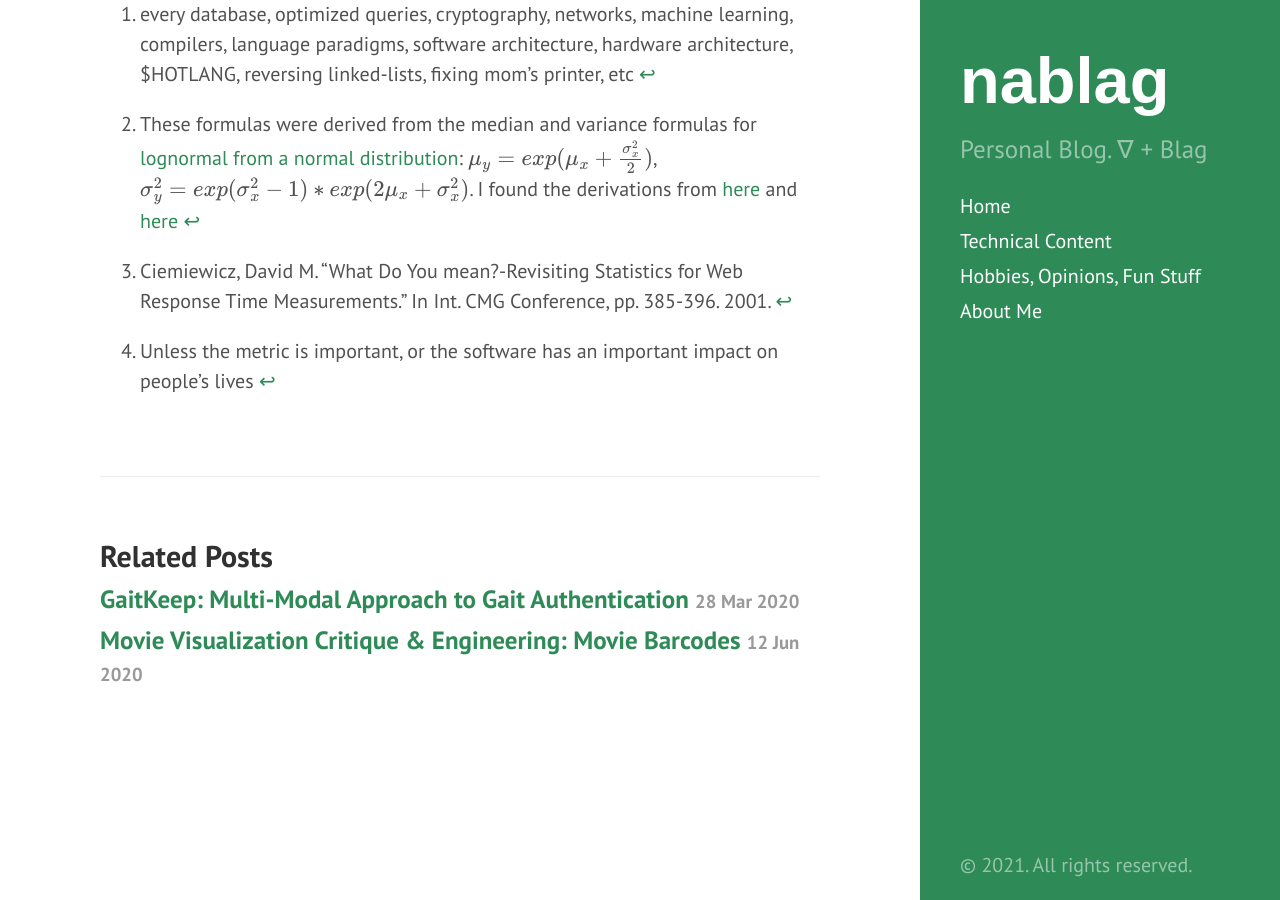
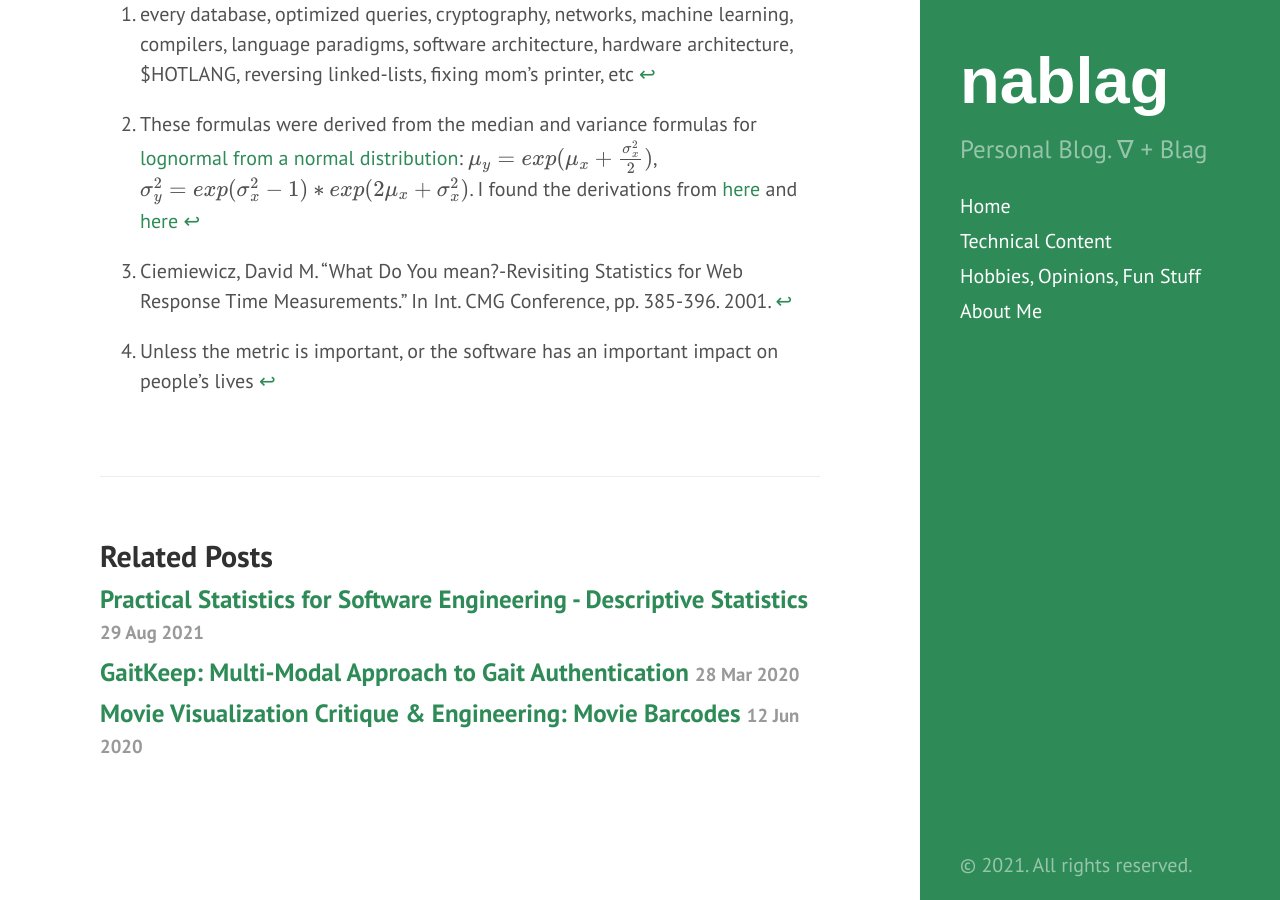
Before and after one commit to tedkim97/tedkim97.github.io, a Jekyll site: the page built from _posts/2021-07-21-latency_measurement_stats.md, in a window 1280 px wide and 900 px high, scrolled down 9605 px. Built offline with Jekyll 4.4.1, drawn with Linux system fonts in a browser that asks for light colours; formulas are drawn with MathJax 3; part of the change alters nothing that is shown.

Commit message:
more edits

```diff
--- a/_posts/2021-07-21-latency_measurement_stats.md
+++ b/_posts/2021-07-21-latency_measurement_stats.md
@@ -23,6 +23,7 @@ concepts:
   - distributions
   - software engineering
 curated:
+  - pract_stat_2
   - gaitkeep
   - better_barcode_vis
 ---
```
